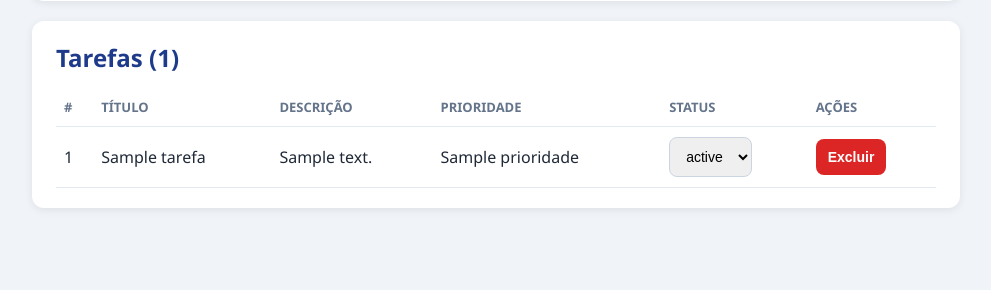
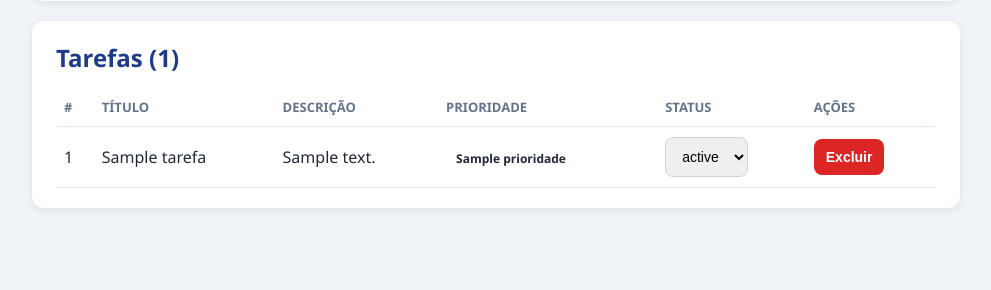
Before and after one commit to Henrizinn1006/taskflow, a Flask app: template src/templates/index.html in a window 1280 px wide. Shown: the part 267-557 px from the top of the page, without its empty margins (144-1135 px from the left). Run offline with Flask 3, Linux system fonts and the light colour scheme; the template is opened without the code that fills it: most values are stand-ins (such as "Sample title", 1, 10 or a date in 2020).

Commit message:
style: destaca tarefas críticas com badges de prioridade

```diff
--- a/src/static/style.css
+++ b/src/static/style.css
@@ -55,6 +55,18 @@ table { width: 100%; border-collapse: collapse; }
 th, td { padding: 10px 8px; text-align: left; border-bottom: 1px solid #e2e8f0; }
 th { color: #64748b; font-size: 13px; text-transform: uppercase; }
 
+/* Destaque visual por prioridade (mudança de escopo) */
+.prioridade-alta .badge  { background: #fee2e2; color: #b91c1c; }
+.prioridade-media .badge { background: #fef9c3; color: #a16207; }
+.prioridade-baixa .badge { background: #dcfce7; color: #15803d; }
+
+.badge {
+    padding: 4px 10px;
+    border-radius: 999px;
+    font-size: 12px;
+    font-weight: 700;
+}
+
 .inline { display: inline; }
 
 .alerta { padding: 12px 16px; border-radius: 8px; margin-bottom: 16px; }
```
